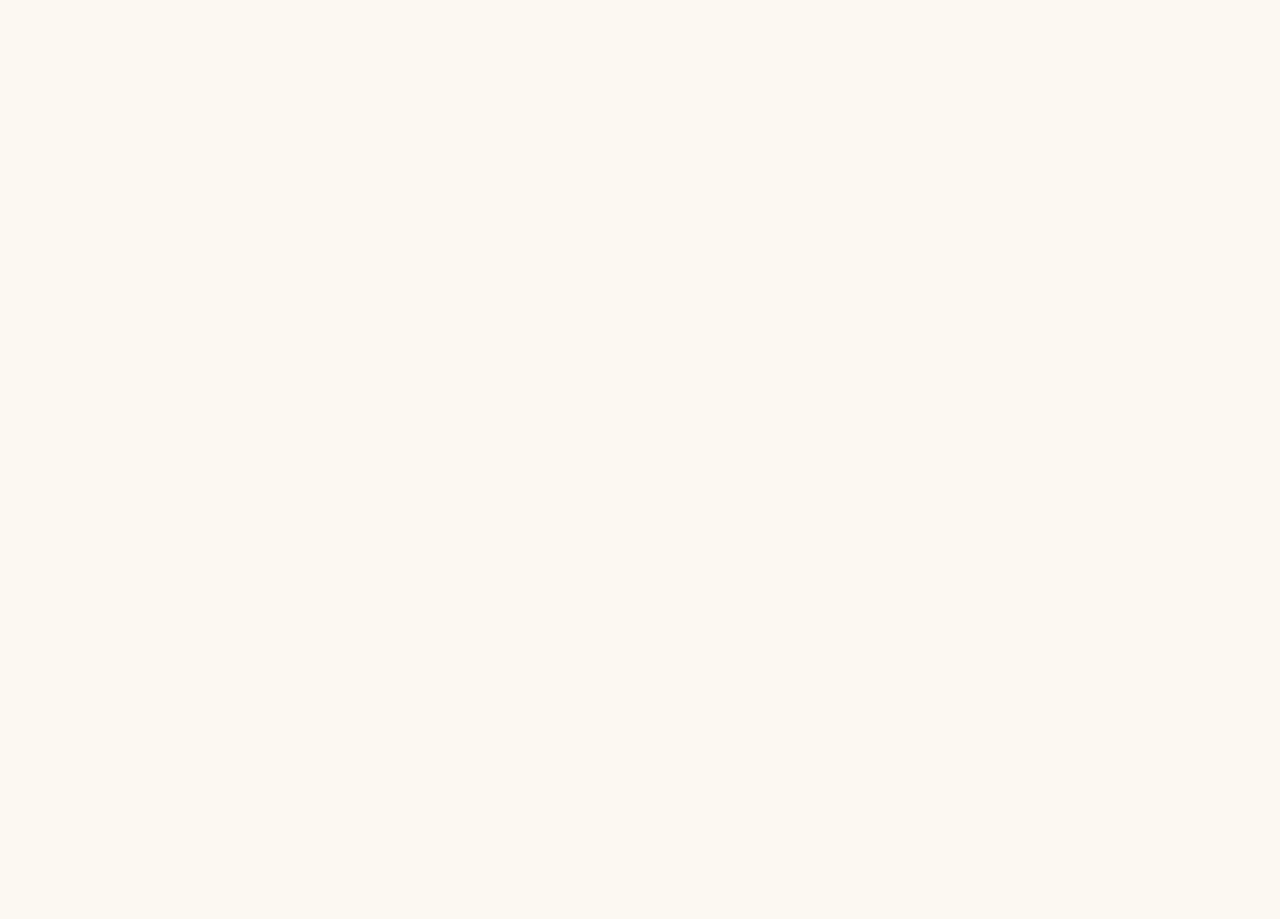
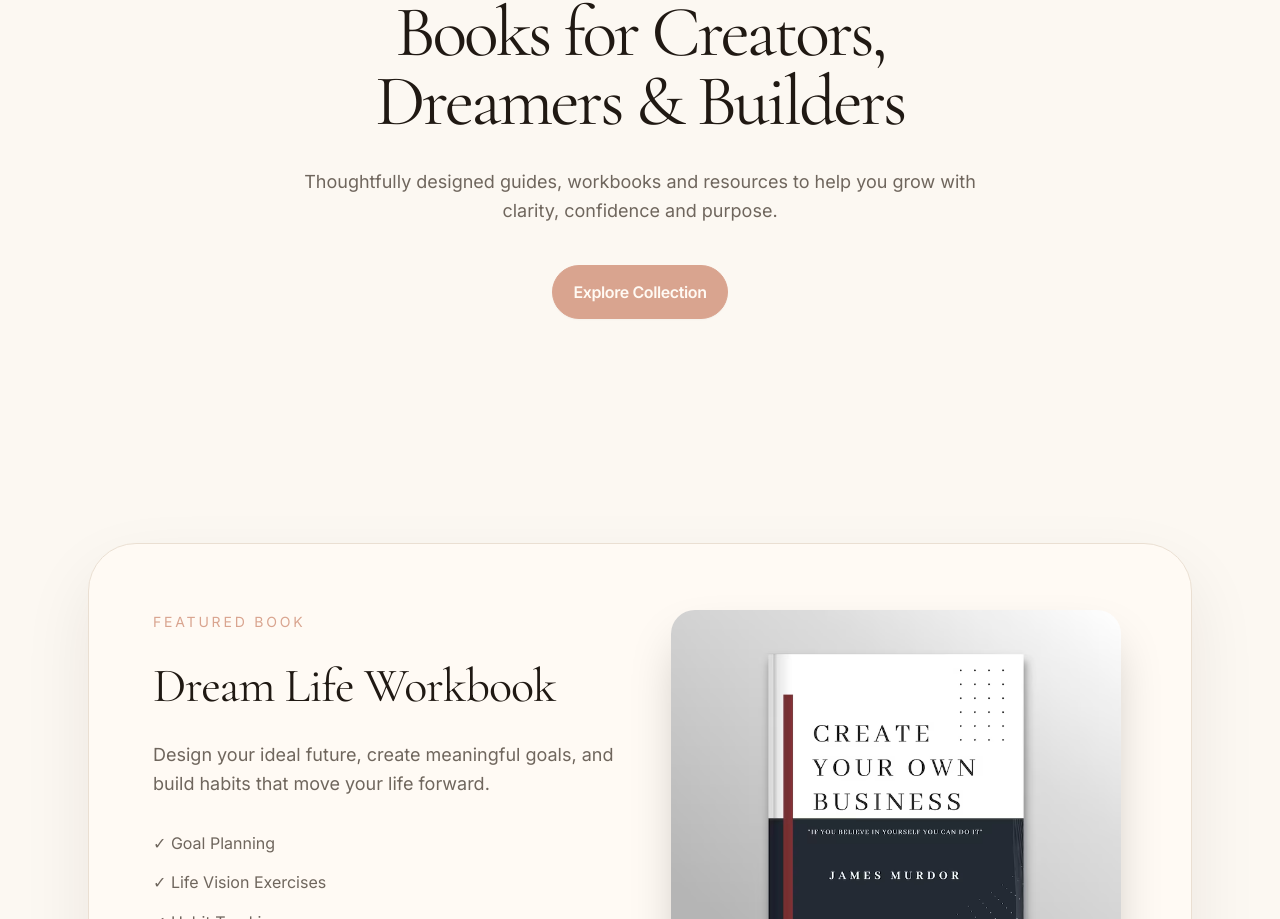
Before and after one commit to Shreya2345shrivastava/BuildWithShreya, a Next.js app: page /books in a window 1280 px wide. Shown: the part 181-1100 px from the top of the page. Before the commit the page ends 800 px from the top, so only its background shows below. Built offline with nearby package versions, Linux system fonts and the light colour scheme.

Commit message:
feat(books): complete  books collection experience

```diff
--- a/src/app/books/page.tsx
+++ b/src/app/books/page.tsx
@@ -1,3 +1,27 @@
+import type { Metadata } from "next";
+
+import {
+  BookHero,
+  FeaturedBook,
+  BookGrid,
+} from "@/components/books";
+
+export const metadata: Metadata = {
+  title: "Books | BuildWithShreya",
+  description:
+    "Explore premium ebooks, workbooks and digital resources from BuildWithShreya.",
+};
+
 export default function BooksPage() {
-  return <main>Books Page</main>;
+  return (
+    <main className="fade-in">
+      <BookHero />
+
+      <section className="pb-24">
+        <FeaturedBook />
+      </section>
+
+      <BookGrid />
+    </main>
+  );
 }
--- /dev/null
+++ b/src/components/books/BookCard.tsx
@@ -0,0 +1,116 @@
+import Image from "next/image";
+import Link from "next/link";
+
+type BookCardProps = {
+  slug: string;
+  title: string;
+  description: string;
+  price: string;
+  cover: string;
+  featured?: boolean;
+};
+
+export function BookCard({
+  slug,
+  title,
+  description,
+  price,
+  cover,
+  featured,
+}: BookCardProps) {
+  return (
+    <article
+      className="
+        group
+        overflow-hidden
+        rounded-[2rem]
+        border
+        border-[var(--color-border-soft)]
+        bg-[var(--color-surface-primary)]
+        shadow-sm
+        transition-all
+        duration-300
+        hover:-translate-y-1
+        hover:shadow-xl
+      "
+    >
+      <div className="relative overflow-hidden">
+        <Image
+          src={cover}
+          alt={title}
+          width={600}
+          height={800}
+          className="
+            h-[32rem]
+            w-full
+            object-cover
+            transition-transform
+            duration-500
+            group-hover:scale-105
+          "
+        />
+
+        {featured && (
+          <span
+            className="
+              absolute
+              left-4
+              top-4
+              rounded-full
+              bg-[var(--color-accent-peach)]
+              px-4
+              py-1.5
+              text-xs
+              font-medium
+              text-white
+              shadow-sm
+            "
+          >
+            ✨ Featured
+          </span>
+        )}
+      </div>
+
+      <div className="p-6">
+        <h3 className="font-serif text-3xl text-[var(--color-text-primary)]">
+          {title}
+        </h3>
+
+        <p
+          className="
+            mt-3
+            leading-relaxed
+            text-[var(--color-text-secondary)]
+          "
+        >
+          {description}
+        </p>
+
+        <div className="mt-6 flex items-center justify-between">
+          <span className="text-2xl font-semibold text-[var(--color-text-primary)]">
+            {price}
+          </span>
+
+          <Link
+            href={`/books/${slug}`}
+            className="
+              rounded-full
+              bg-[var(--color-accent-peach)]
+              px-5
+              py-2.5
+              text-sm
+              font-medium
+              text-white
+              transition-all
+              duration-300
+              hover:scale-105
+              hover:opacity-90
+            "
+          >
+            View Book
+          </Link>
+        </div>
+      </div>
+    </article>
+  );
+}
--- /dev/null
+++ b/src/components/books/BookGrid.tsx
@@ -0,0 +1,59 @@
+import { books } from "@/data/books";
+import { BookCard } from "./BookCard";
+
+export function BookGrid() {
+  if (!books.length) {
+    return (
+      <section className="border-t border-[var(--color-border-soft)] py-24">
+        <div className="mx-auto max-w-3xl px-6 text-center">
+          <h2 className="font-serif text-4xl text-[var(--color-text-primary)]">
+            New Books Coming Soon
+          </h2>
+
+          <p className="mt-4 text-lg text-[var(--color-text-secondary)]">
+            We are currently working on new books, guides, and premium
+            workbooks for creators, students, and dreamers.
+          </p>
+        </div>
+      </section>
+    );
+  }
+
+  return (
+    <section
+      id="books-grid"
+      className="border-t border-[var(--color-border-soft)] py-24"
+    >
+      <div className="mx-auto max-w-7xl px-6">
+        <div className="mb-16 text-center">
+          <span className="text-sm uppercase tracking-[0.2em] text-[var(--color-accent-peach)]">
+            Collection
+          </span>
+
+          <h2 className="mt-4 font-serif text-5xl text-[var(--color-text-primary)]">
+            Explore All Books
+          </h2>
+
+          <p className="mx-auto mt-5 max-w-2xl text-lg leading-relaxed text-[var(--color-text-secondary)]">
+            Beautifully crafted books, workbooks, and digital resources
+            designed to help you grow personally and professionally.
+          </p>
+        </div>
+
+        <div className="grid gap-8 md:grid-cols-2 lg:grid-cols-3">
+          {books.map((book) => (
+            <BookCard
+              key={book.slug}
+              slug={book.slug}
+              title={book.title}
+              description={book.description}
+              price={book.price}
+              cover={book.cover}
+              featured={book.featured}
+            />
+          ))}
+        </div>
+      </div>
+    </section>
+  );
+}
--- /dev/null
+++ b/src/components/books/BookHero.tsx
@@ -0,0 +1,30 @@
+import { Button } from "@/components/ui";
+
+export function BookHero() {
+  return (
+    <section className="relative overflow-hidden py-28 sm:py-32">
+      <div className="mx-auto max-w-6xl px-6 text-center">
+        <span className="text-sm font-medium tracking-[0.25em] text-[var(--color-accent-peach)]">
+          BOOK COLLECTION
+        </span>
+
+        <h1 className="mt-6 font-serif text-5xl leading-[0.95] tracking-[-0.04em] text-[var(--color-text-primary)] sm:text-6xl lg:text-7xl">
+          Books for Creators,
+          <br />
+          Dreamers & Builders
+        </h1>
+
+        <p className="mx-auto mt-8 max-w-2xl text-lg leading-relaxed text-[var(--color-text-secondary)]">
+          Thoughtfully designed guides, workbooks and resources
+          to help you grow with clarity, confidence and purpose.
+        </p>
+
+        <div className="mt-10 flex justify-center">
+          <Button href="#books-grid" size="lg">
+            Explore Collection
+          </Button>
+        </div>
+      </div>
+    </section>
+  );
+}
--- /dev/null
+++ b/src/components/books/FeaturedBook.tsx
@@ -0,0 +1,52 @@
+import Image from "next/image";
+import { Button } from "@/components/ui";
+
+export function FeaturedBook() {
+  return (
+    <section className="py-24">
+      <div className="mx-auto max-w-6xl px-6">
+        <div className="overflow-hidden rounded-[3rem] border border-[var(--color-border-soft)] bg-[var(--color-surface-primary)] shadow-[0_30px_70px_rgba(32,25,19,0.08)]">
+          <div className="grid items-center gap-12 p-10 lg:grid-cols-2 lg:p-16">
+            <div>
+              <span className="text-sm tracking-[0.2em] text-[var(--color-accent-peach)]">
+                FEATURED BOOK
+              </span>
+
+              <h2 className="mt-5 font-serif text-5xl leading-tight text-[var(--color-text-primary)]">
+                Dream Life Workbook
+              </h2>
+
+              <p className="mt-6 text-lg leading-relaxed text-[var(--color-text-secondary)]">
+                Design your ideal future, create meaningful goals,
+                and build habits that move your life forward.
+              </p>
+
+              <ul className="mt-8 space-y-3 text-[var(--color-text-secondary)]">
+                <li>✓ Goal Planning</li>
+                <li>✓ Life Vision Exercises</li>
+                <li>✓ Habit Tracking</li>
+                <li>✓ Reflection Prompts</li>
+              </ul>
+
+              <div className="mt-10">
+                <Button href="/books/dream-life-workbook">
+                  View Book
+                </Button>
+              </div>
+            </div>
+
+            <div className="flex justify-center">
+              <Image
+                src="/images/books/dream-life.jpg"
+                alt="Dream Life Workbook"
+                width={450}
+                height={600}
+                className="rounded-3xl shadow-2xl"
+              />
+            </div>
+          </div>
+        </div>
+      </div>
+    </section>
+  );
+}
--- a/src/data/books.ts
+++ b/src/data/books.ts
@@ -1 +1,11 @@
-export const books = [];
+export const books = [
+  {
+    slug: "dream-life-workbook",
+    title: "Dream Life Workbook",
+    description:
+      "A guided workbook to help you design your ideal life.",
+    price: "₹299",
+    cover: "/images/books/dream-life.jpg",
+    featured: true,
+  },
+];
```
Also changed, not shown: src/components/books/index.ts (+7 -3 lines), public/images/books/dream-life.jpg (added).
